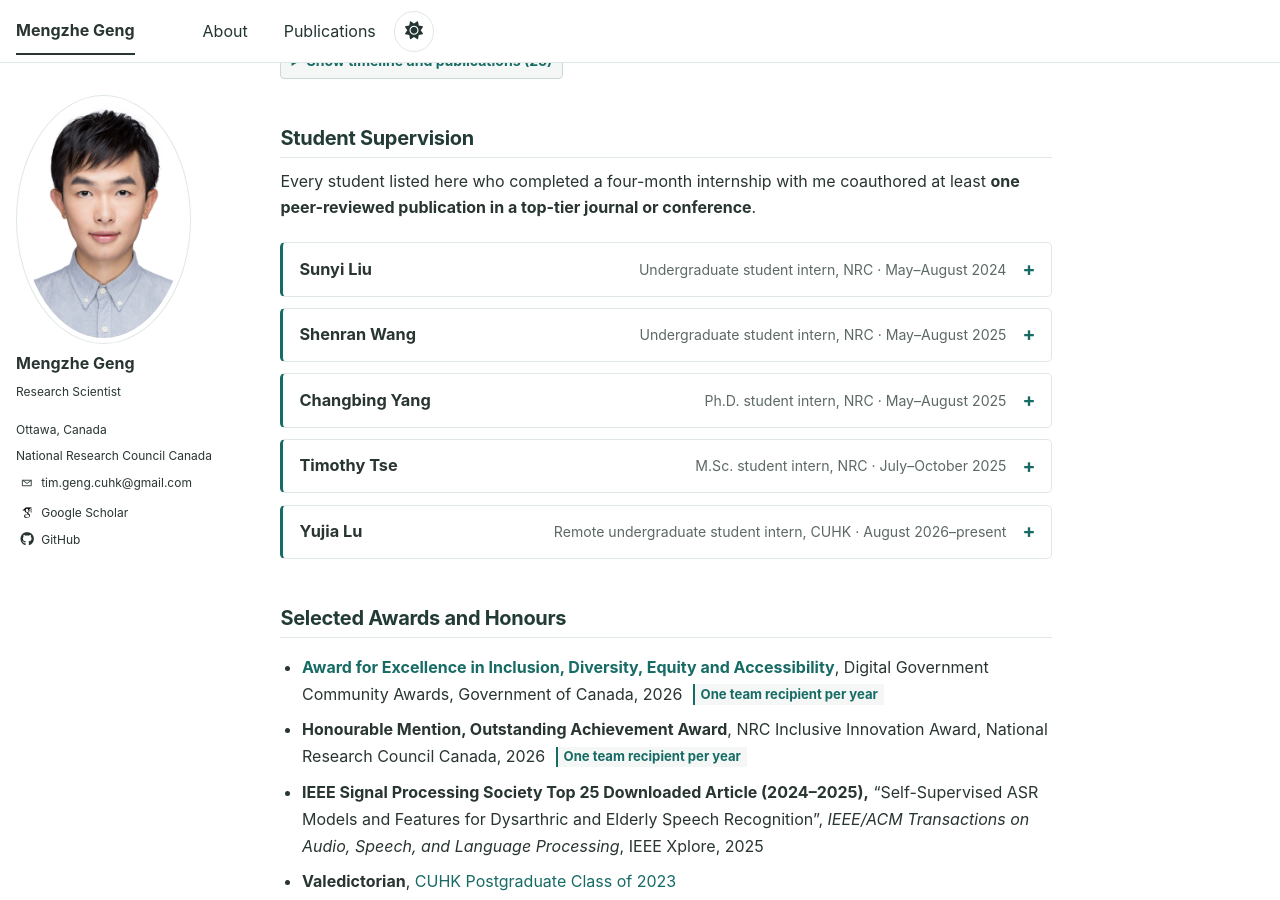
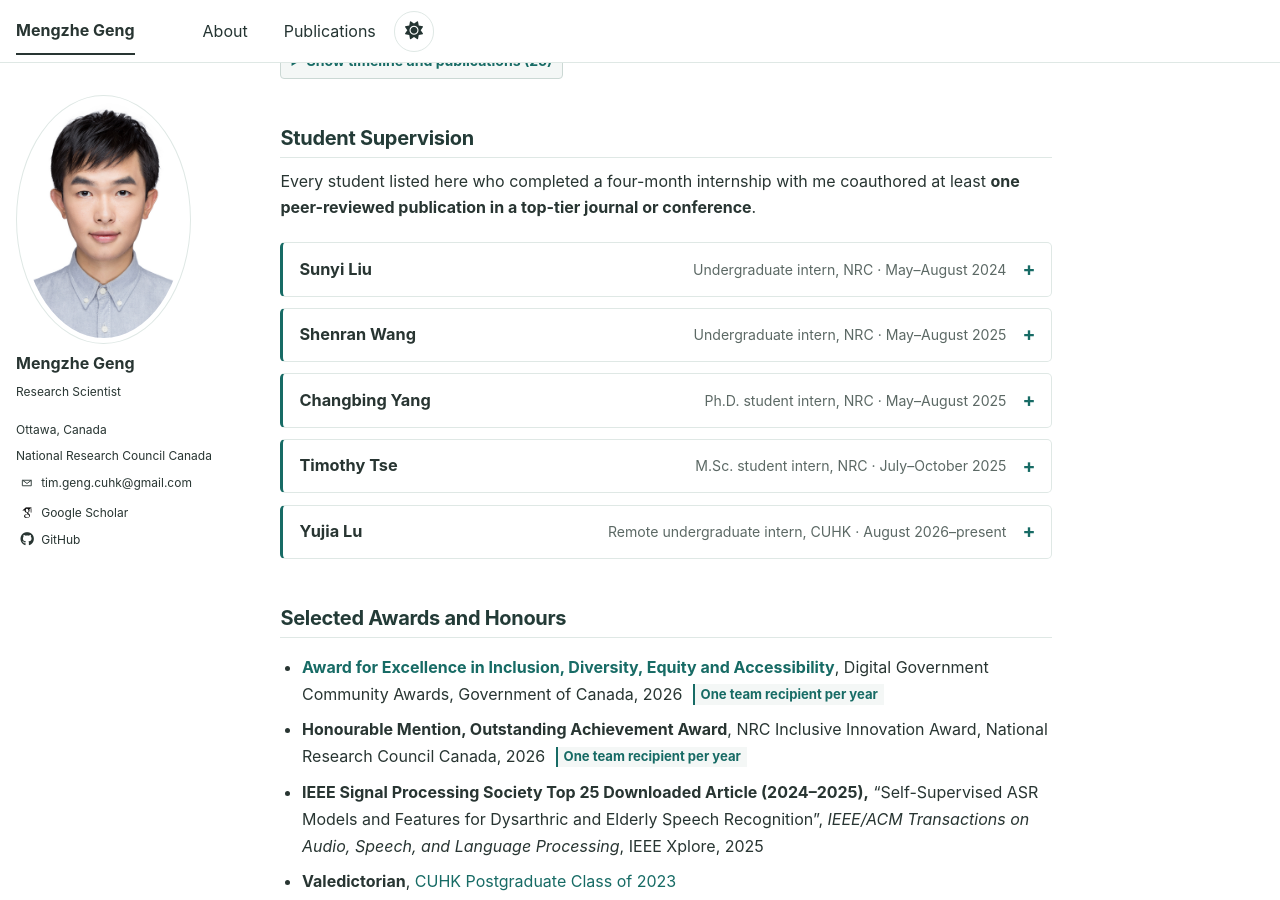
Before and after one commit to MENGZHEGENG/MENGZHEGENG.github.io, a Jekyll site: the page built from _pages/about.md, in a window 1280 px wide and 900 px high, scrolled down 1953 px. Built offline with Jekyll 4.4.1, drawn with Linux system fonts in a browser that asks for light colours; some web fonts are replaced.

Commit message:
Use concise undergraduate intern titles

```diff
--- a/_pages/about.md
+++ b/_pages/about.md
@@ -116,7 +116,7 @@ classes: wide
   <details class="supervision-entry">
     <summary class="supervision-heading">
       <span class="supervision-name">Sunyi Liu</span>
-      <span class="publication-meta">Undergraduate student intern, NRC · May–August 2024</span>
+      <span class="publication-meta">Undergraduate intern, NRC · May–August 2024</span>
     </summary>
     <div class="supervision-details">
       <p class="supervision-detail"><span class="supervision-label">Funding</span><span class="supervision-detail-copy"><a class="person-link" href="https://www.nrc.canada.ca/en/corporate/corporate-overview/rebecca-hart" target="_blank" rel="noopener noreferrer">Rebecca Hart</a></span></p>
@@ -127,7 +127,7 @@ classes: wide
   <details class="supervision-entry">
     <summary class="supervision-heading">
       <span class="supervision-name">Shenran Wang</span>
-      <span class="publication-meta">Undergraduate student intern, NRC · May–August 2025</span>
+      <span class="publication-meta">Undergraduate intern, NRC · May–August 2025</span>
     </summary>
     <div class="supervision-details">
       <p class="supervision-detail"><span class="supervision-label">Co-supervision</span><span class="supervision-detail-copy"><a class="person-link" href="https://www.nrc.canada.ca/en/corporate/contact-us/nrc-directory-science-professionals/aidan-pine" target="_blank" rel="noopener noreferrer">Aidan Pine</a></span></p>
@@ -159,7 +159,7 @@ classes: wide
   <details class="supervision-entry">
     <summary class="supervision-heading">
       <span class="supervision-name">Yujia Lu</span>
-      <span class="publication-meta">Remote undergraduate student intern, CUHK · August 2026–present</span>
+      <span class="publication-meta">Remote undergraduate intern, CUHK · August 2026–present</span>
     </summary>
     <div class="supervision-details">
       <p class="supervision-detail"><span class="supervision-label">Preprint</span><span class="supervision-detail-copy"><a href="https://arxiv.org/abs/2609.08899" target="_blank" rel="noopener noreferrer">From Scores to Evidence: Auditable Decisions Can Improve Speech Deepfake Detection</a>, <em>arXiv:2609.08899</em> (2026)</span></p>
```
